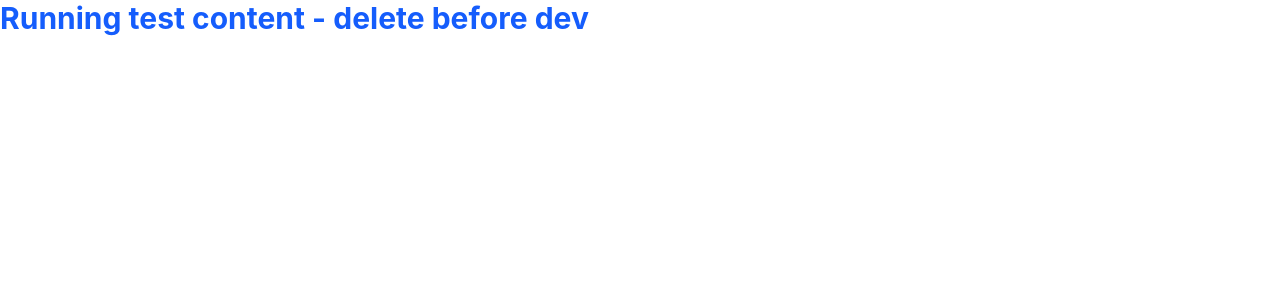
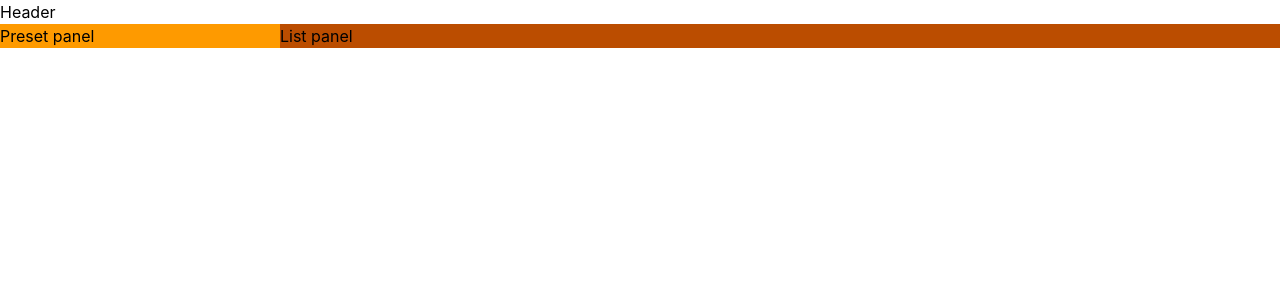
Before and after one commit to Riot-Mind-Studios-LLC/dont-forget-the-bacon, a React (Vite) app: page / in a window 1280 px wide. Shown: the top 300 px of the page. Built offline with nearby package versions, Linux system fonts and the light colour scheme.

Commit message:
Add LayoutDashboard skeleton with two-column-grid

```diff
--- a/src/App.jsx
+++ b/src/App.jsx
@@ -1,20 +1,15 @@
 // import assets
-// import projectLogo from './assets/logo.svg' // update
-
-
+// import components
+import LayoutDashboard from "./components/LayoutDashboard";
 
 function App() {
-  // add javascript
 
   return (
-    // add jsx
-
     <>
-        {/* test div */}
-        <div className="text-3xl font-bold text-blue-600">Running test content - delete before dev</div>
-
+     <LayoutDashboard />
     </>
   )
+
 }
 
-export default App
+export default App;
--- a/src/components/LayoutDashboard.jsx
+++ b/src/components/LayoutDashboard.jsx
@@ -3,7 +3,18 @@
 
 const LayoutDashboard = () => {
   return (
-    <div>LayoutDashboard</div>
+    <div className="min-h-screen">
+      <header>Header</header>
+      <main className="grid grid-cols-[280px_1fr]">
+
+        {/* preset panel */}
+        <div className="bg-amber-500 w-full h-full">Preset panel</div>
+
+        {/* list panel */}
+        <div className="bg-amber-700 w-full h-full">List panel</div>
+
+      </main>
+    </div>
   )
 }
 
```
